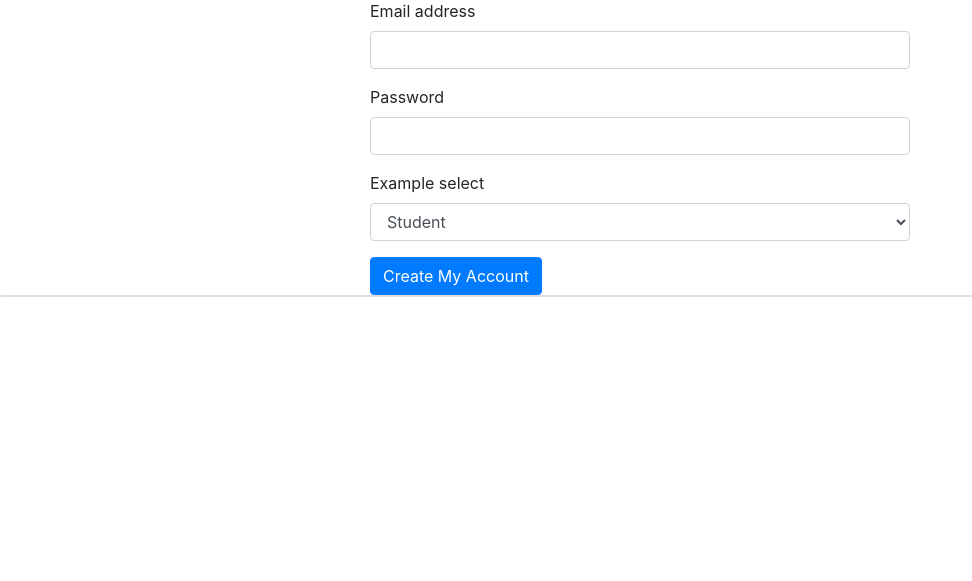
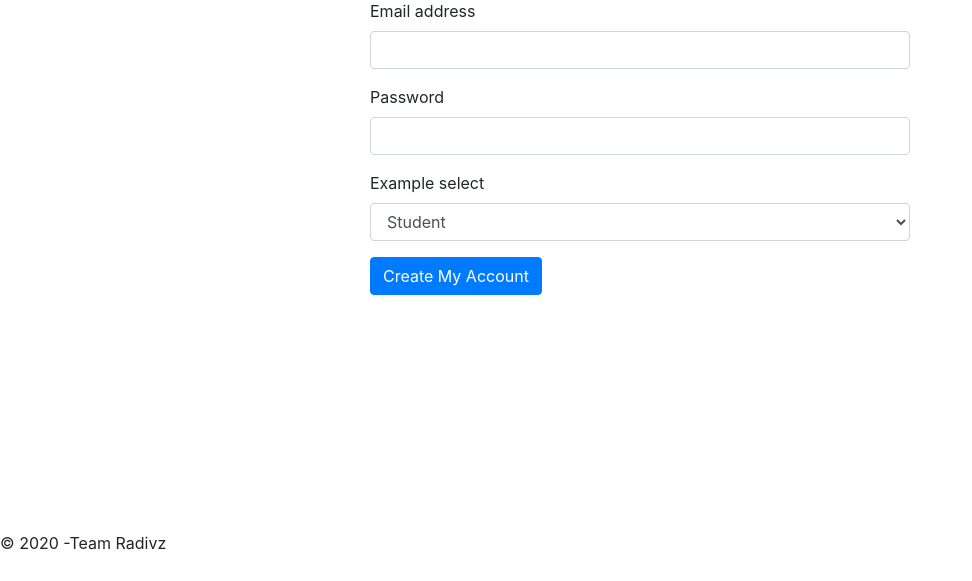
Before and after one commit to bambidorothy/CSIT314, a PHP site: page /register.html in a window 1280 px wide. Shown: the part 219-800 px from the top of the page, without its empty margins (0-972 px from the left). Run offline with PHP 8.4, Linux system fonts and the light colour scheme.

Commit message:
made some footer minor edits to each file

```diff
--- a/index.html
+++ b/index.html
@@ -75,6 +75,11 @@
     </div>
     <!--link main.js-->
     <script src="main.js"></script>
+    <footer class="fixed-bottom">
+        <div class="copyright">
+            &copy 2020 -Team Radivz
+        </div>
+    </footer>
 </body>
 
 </html>
--- a/register.html
+++ b/register.html
@@ -21,6 +21,7 @@
     <script src="https://stackpath.bootstrapcdn.com/bootstrap/4.3.1/js/bootstrap.min.js"
         integrity="sha384-JjSmVgyd0p3pXB1rRibZUAYoIIy6OrQ6VrjIEaFf/nJGzIxFDsf4x0xIM+B07jRM"
         crossorigin="anonymous"></script>
+    <title>Register Page</title>
 </head>
 
 <body>
@@ -84,10 +85,14 @@
             </div>
         </div>
     </div>
-    <div class="card footer"></div>
-        <!--link main.js-->
-        <script src="main.js"></script>
-        <title>Register Page</title>
+    <footer class="fixed-bottom">
+        <div class="copyright">
+            &copy 2020 -Team Radivz
+        </div>
+    </footer>
+    <!--link main.js-->
+    <script src="main.js"></script>
+
 </body>
 
 </html>
--- a/styles.css
+++ b/styles.css
@@ -1,3 +1,10 @@
 form {
     margin-top: 10em;
 }
+
+footer {
+    position: fixed;
+    height: 50px;
+    bottom: 0;
+    width: 100%;
+}
```
Also changed, not shown: login.html (+6 -1 lines).
